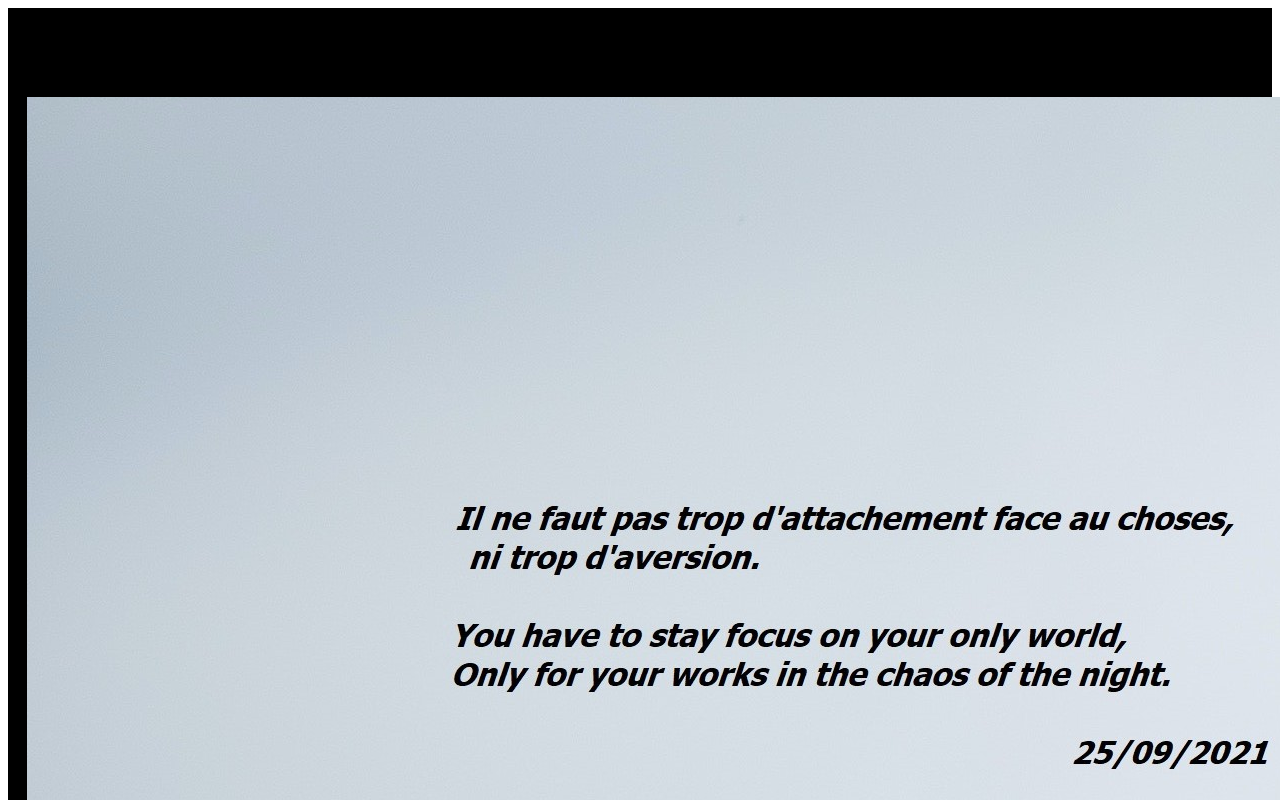
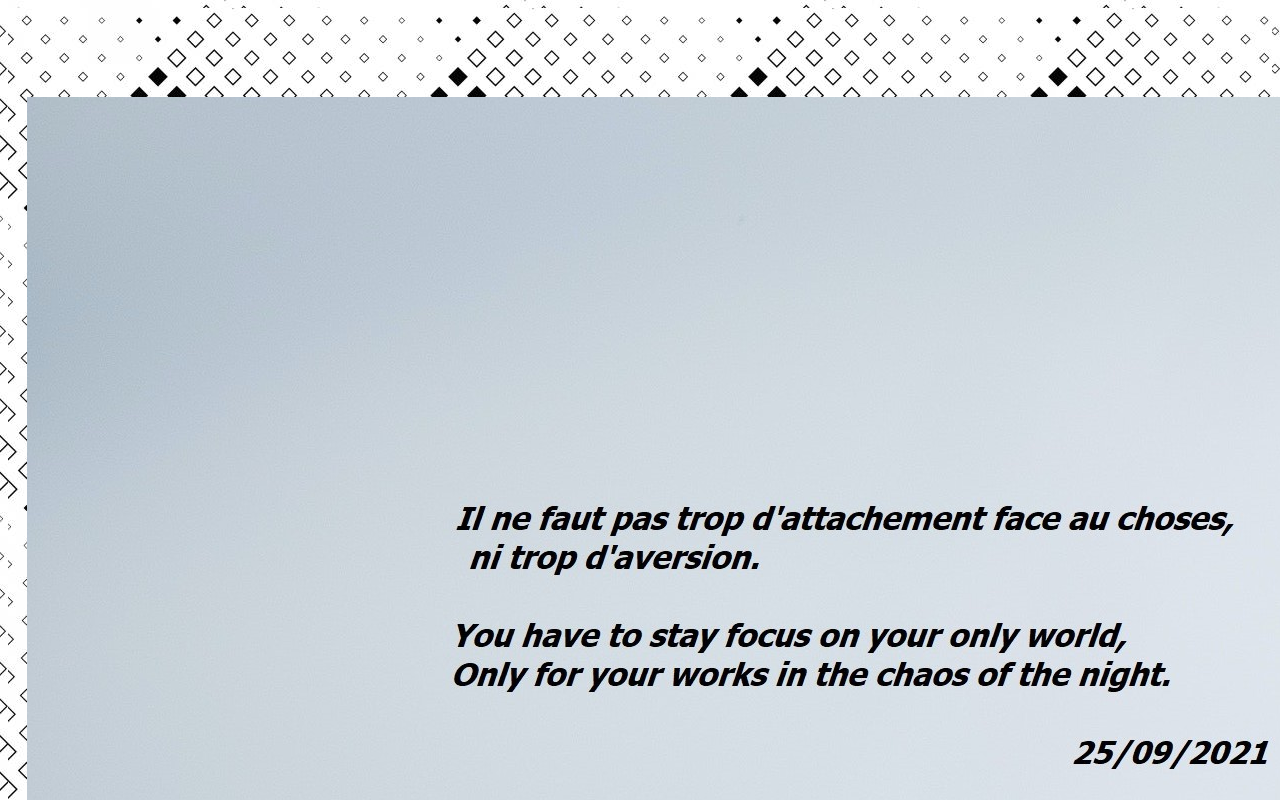
Before and after one commit to magicickey/infiniteportfolio, a plain HTML site: page index.html in a window 1280 px wide. Shown: the top 800 px of the page. Drawn offline with Linux system fonts and the light colour scheme.

Commit message:
Update style.css

```diff
--- a/style.css
+++ b/style.css
@@ -8,7 +8,7 @@
 body {
   font-family:'Orbitron', sans-serif;
   background-color:none;
-	background-image:url('');
+	background-image:url('Black-and-White-Seamless-Square-Pattern-Graphics-3959241-1.jpg');
 	color: #FFD700;
        font-size: 21px;
 
@@ -19,7 +19,7 @@ body {
 header {
  color: ;
  background-color:black;
- background-image:url("");
+ background-image:url("Black-and-White-Seamless-Square-Pattern-Graphics-3959241-1.jpg");
   display:flex-center;
    padding: 70px 0;
 
```
